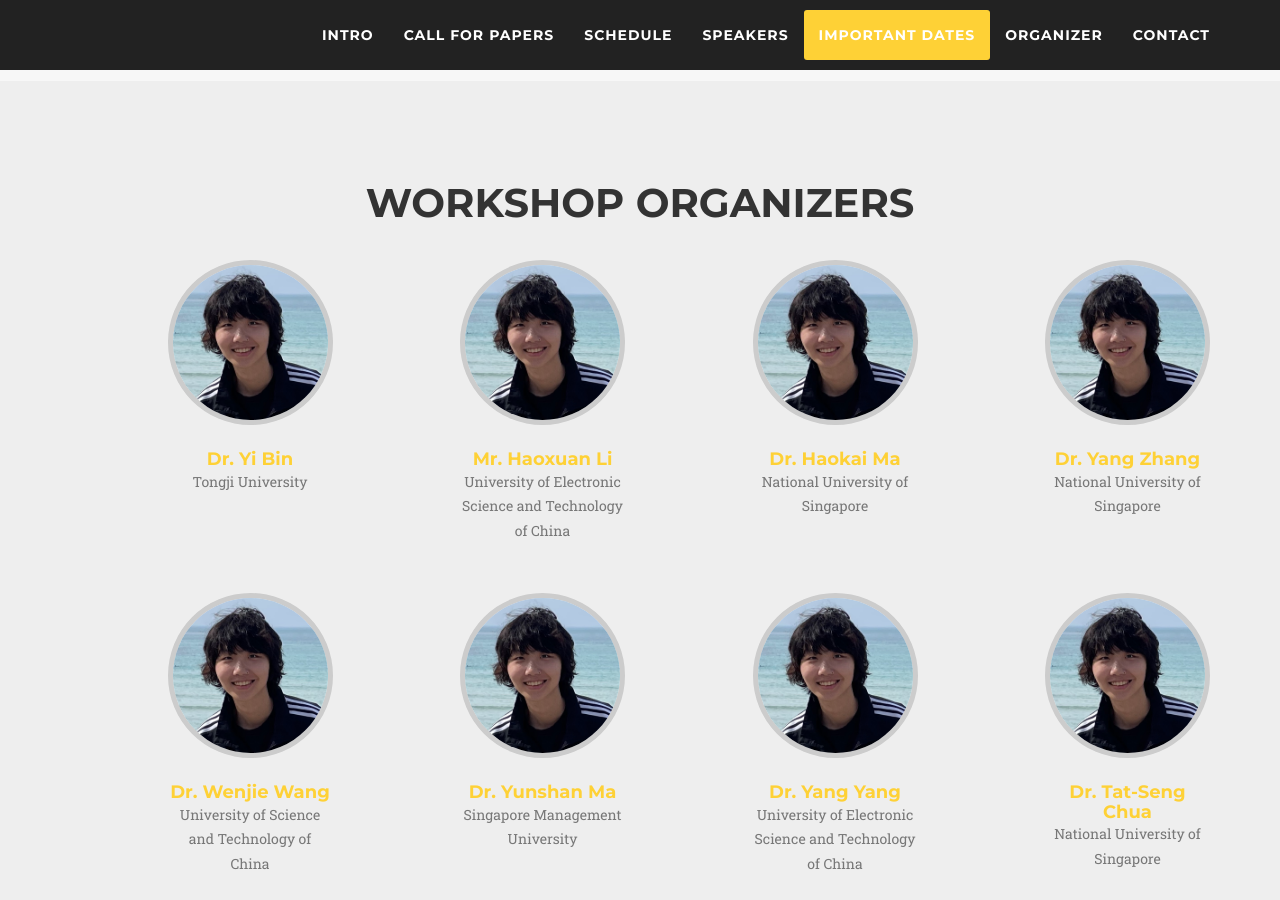
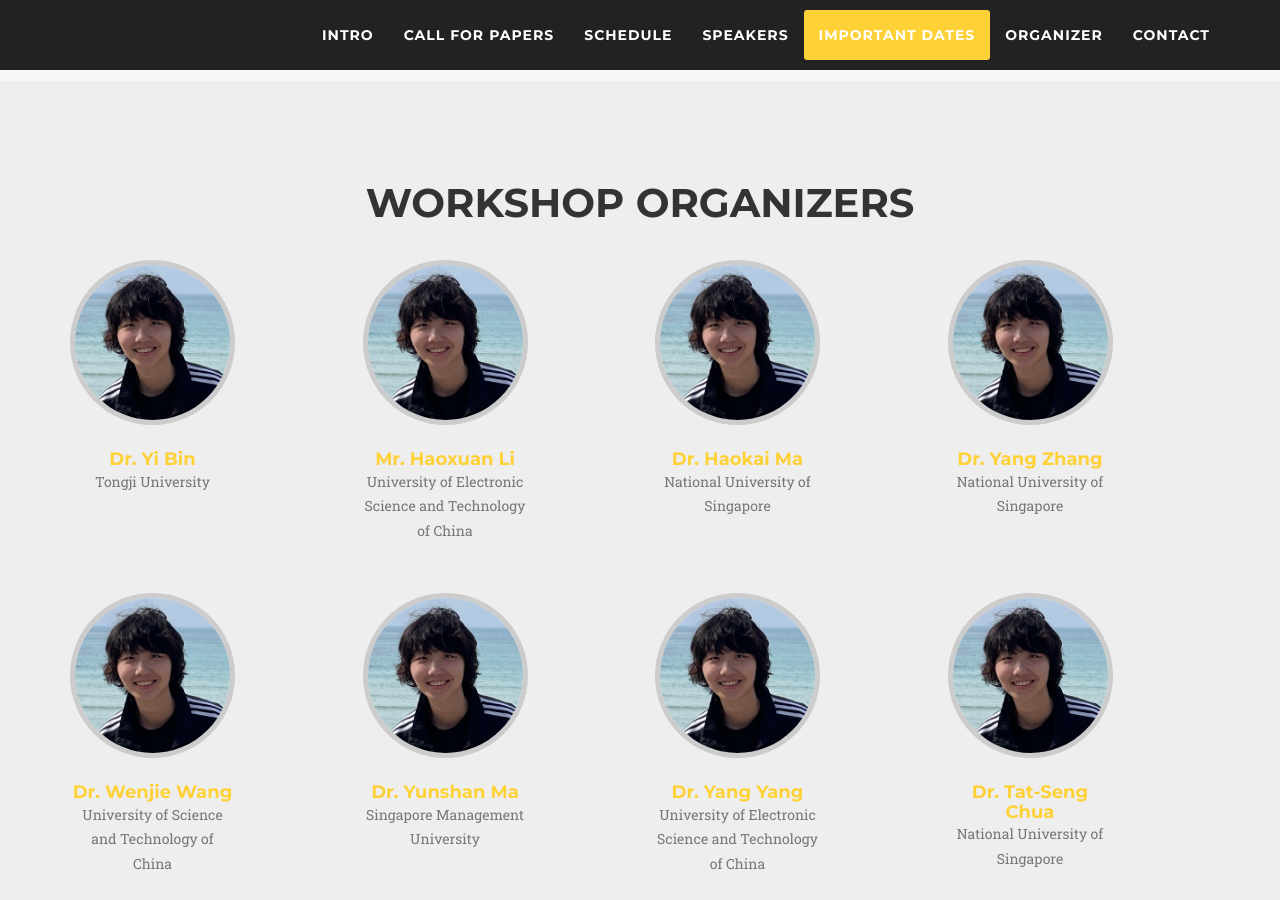
Before and after one commit to mmgensr-cikm25/mmgensr-cikm25.github.io, a Jekyll site: the page built from index.md, in a window 1280 px wide and 900 px high, scrolled down 3217 px. Built offline with Jekyll 4.4.1, drawn with Linux system fonts in a browser that asks for light colours; nearby versions of some CDN libraries; some web fonts are replaced.

Commit message:
Update organizer.html

```diff
--- a/_includes/organizer.html
+++ b/_includes/organizer.html
@@ -9,10 +9,6 @@
 
 
         <div class="row">
-
-<div class="col-sm-1">
-    &nbsp;
-</div>
 
                 <div class="col-sm-2">
     <div class="team-member">
@@ -64,9 +60,6 @@
 
         <div class="row">
 
-<div class="col-sm-1">
-    &nbsp;
-</div>
 
                 <div class="col-sm-2">
     <div class="team-member">
```
